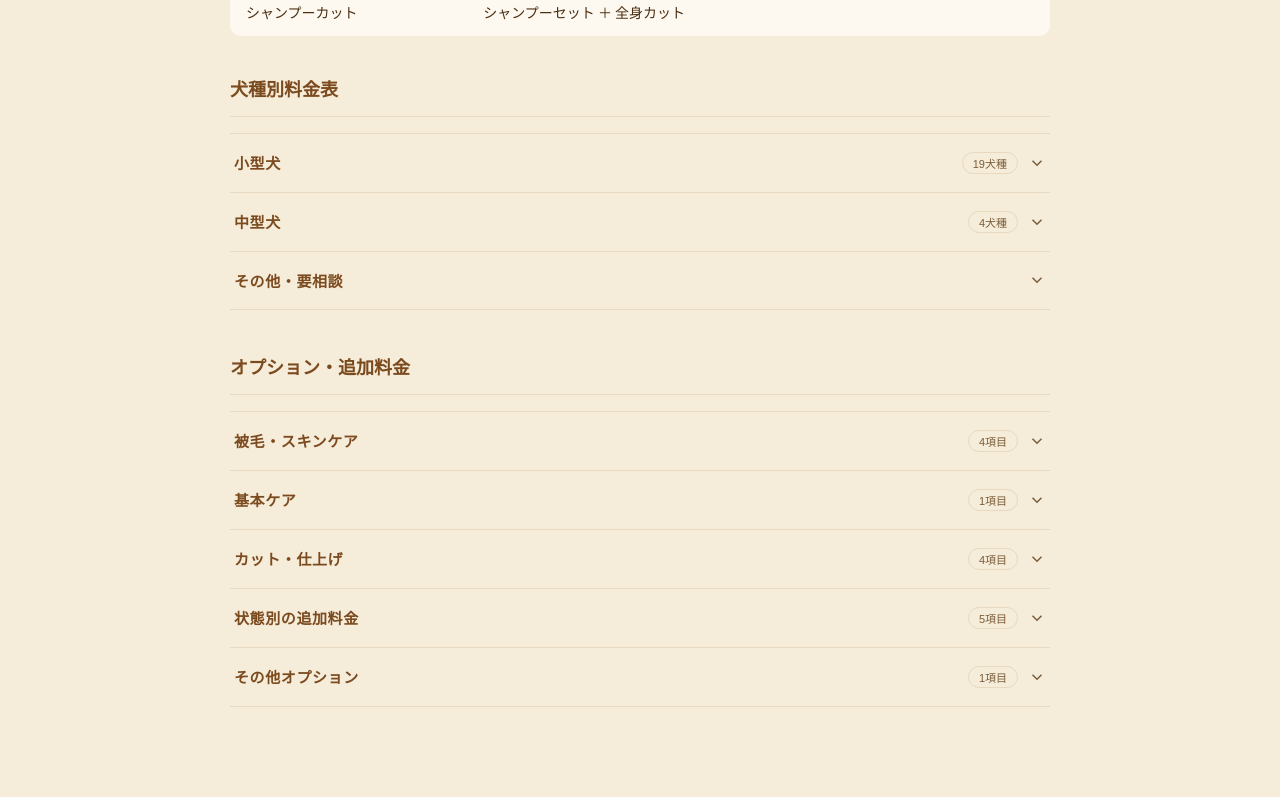
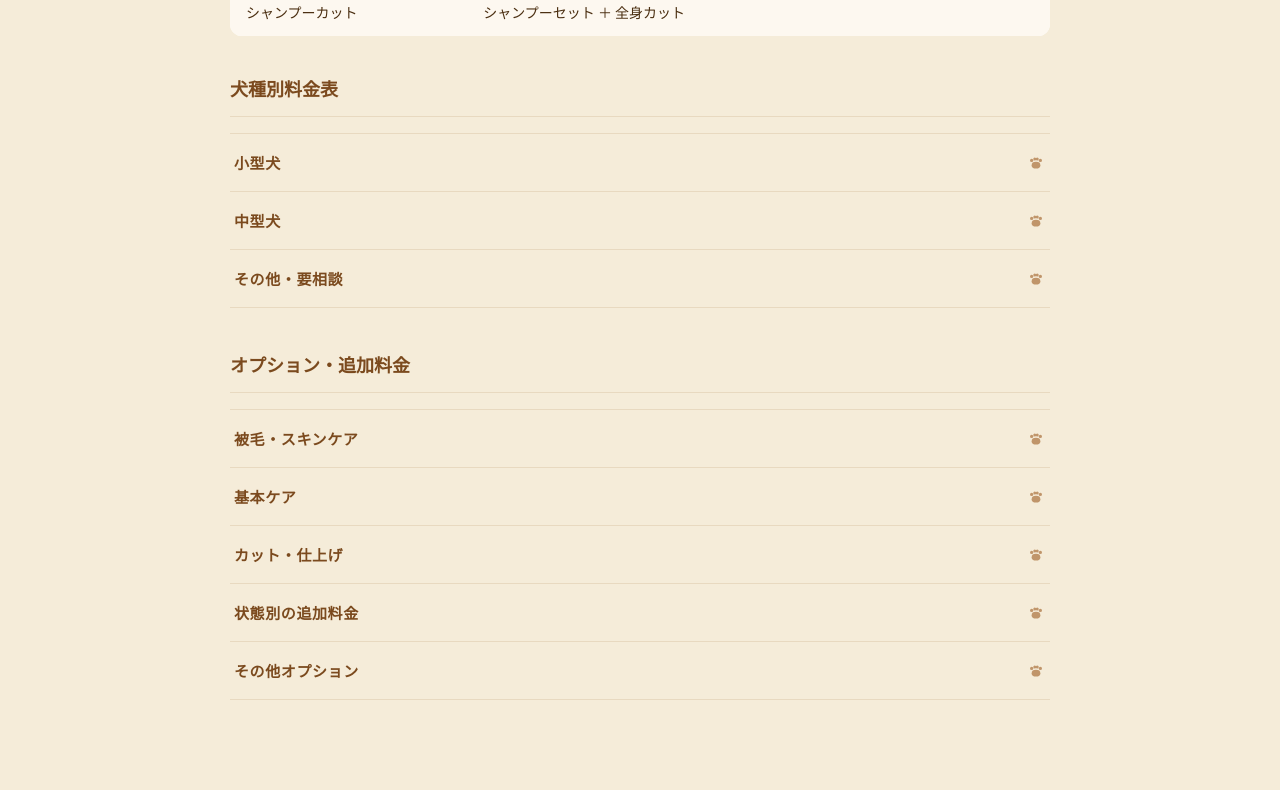
Before and after one commit to haru8155/pet-salon-lp, a React (Vite) app: page / in a window 1280 px wide. Shown: the part 3160-3960 px from the top of the page. Built offline with nearby package versions, Linux system fonts and the light colour scheme.

Commit message:
アコーディオンの件数バッジ・矢印を肉球アイコンに変更
Co-Authored-By: Claude Sonnet 4.6 <noreply@anthropic.com>

```diff
--- a/src/App.jsx
+++ b/src/App.jsx
@@ -127,9 +127,13 @@ const GalleryIcon = () => (
   </svg>
 )
 
-const Chevron = ({ className }) => (
-  <svg className={className} viewBox="0 0 24 24" fill="none" stroke="currentColor" strokeWidth="2">
-    <path d="M6 9l6 6 6-6" />
+const PawIcon = ({ className }) => (
+  <svg className={className} width="20" height="20" viewBox="0 0 32 32" aria-hidden="true">
+    <ellipse cx="16" cy="21" rx="7" ry="5.5" />
+    <circle cx="9" cy="13.5" r="2.6" />
+    <circle cx="14" cy="11" r="2.4" />
+    <circle cx="18" cy="11" r="2.4" />
+    <circle cx="23" cy="13.5" r="2.6" />
   </svg>
 )
 
@@ -375,10 +379,7 @@ export default function App() {
               <div key={i} className={`menu-acc-item${openPriceCat === i ? ' open' : ''}`}>
                 <button className="menu-acc-btn" onClick={() => togglePriceCat(i)}>
                   <span className="menu-acc-label">{cat.category}</span>
-                  {cat.breeds.length > 0 && (
-                    <span className="menu-acc-count">{cat.breeds.length}犬種</span>
-                  )}
-                  <Chevron className="menu-acc-chevron" />
+                  <PawIcon className="menu-acc-paw" />
                 </button>
                 <div className="menu-acc-body">
                   {cat.breeds.length > 0 ? (
@@ -421,8 +422,7 @@ export default function App() {
               <div key={i} className={`menu-acc-item${openOptionCat === i ? ' open' : ''}`}>
                 <button className="menu-acc-btn" onClick={() => toggleOptionCat(i)}>
                   <span className="menu-acc-label">{cat.category}</span>
-                  <span className="menu-acc-count">{cat.items.length}項目</span>
-                  <Chevron className="menu-acc-chevron" />
+                  <PawIcon className="menu-acc-paw" />
                 </button>
                 <div className="menu-acc-body">
                   <div className="option-grid">
--- a/src/index.css
+++ b/src/index.css
@@ -1060,26 +1060,15 @@ footer {
   letter-spacing: 0.04em;
 }
 
-.menu-acc-count {
-  font-size: 11px;
-  color: var(--brown-mid);
-  background: var(--beige);
-  border: 1px solid var(--border);
-  border-radius: 20px;
-  padding: 2px 10px;
-  white-space: nowrap;
+.menu-acc-paw {
+  flex-shrink: 0;
+  fill: #C0956A;
+  transition: fill 0.25s ease, transform 0.25s ease;
 }
 
-.menu-acc-chevron {
-  flex-shrink: 0;
-  width: 18px;
-  height: 18px;
-  color: var(--brown-mid);
-  transition: transform 0.3s;
-}
-
-.menu-acc-item.open .menu-acc-chevron {
-  transform: rotate(180deg);
+.menu-acc-item.open .menu-acc-paw {
+  fill: var(--brown);
+  transform: rotate(20deg);
 }
 
 .menu-acc-body {
```
